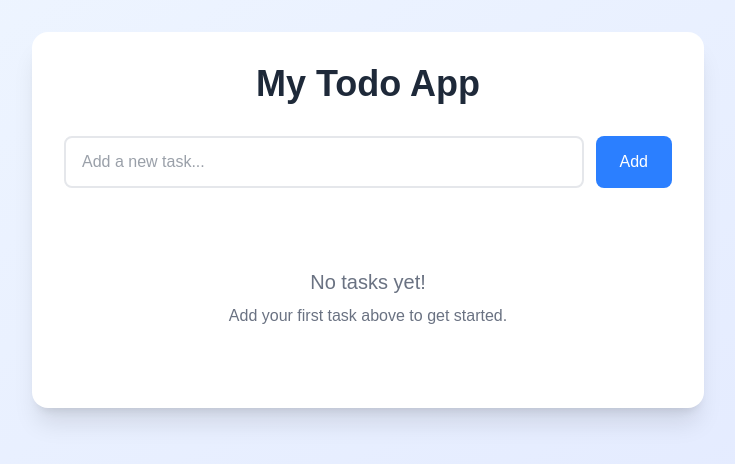
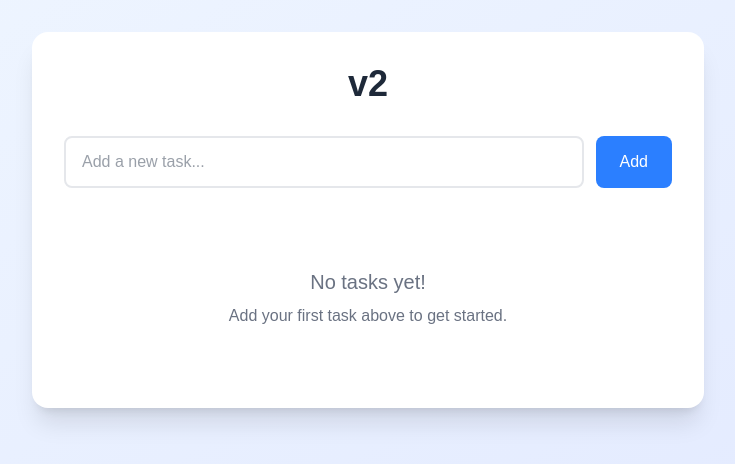
Before and after one commit to ns-test-org/testing-stand-57, a Next.js app in the folder packages/new-web-app-room/: page / in a window 1280 px wide. Shown: the top 464 px of the page, without its empty margins (272-1007 px from the left). Built offline with nearby package versions, Linux system fonts and the light colour scheme.

Commit message:
AI chat session: Updated code and files

```diff
--- a/packages/new-web-app-room/src/app/page.tsx
+++ b/packages/new-web-app-room/src/app/page.tsx
@@ -78,7 +78,7 @@ export default function TodoApp() {
       <div className="max-w-2xl mx-auto">
         <div className="bg-white rounded-2xl shadow-xl p-8">
           <h1 className="text-4xl font-bold text-gray-800 text-center mb-8">
-            My Todo App
+            v2
           </h1>
 
           {/* Add new todo */}
```
